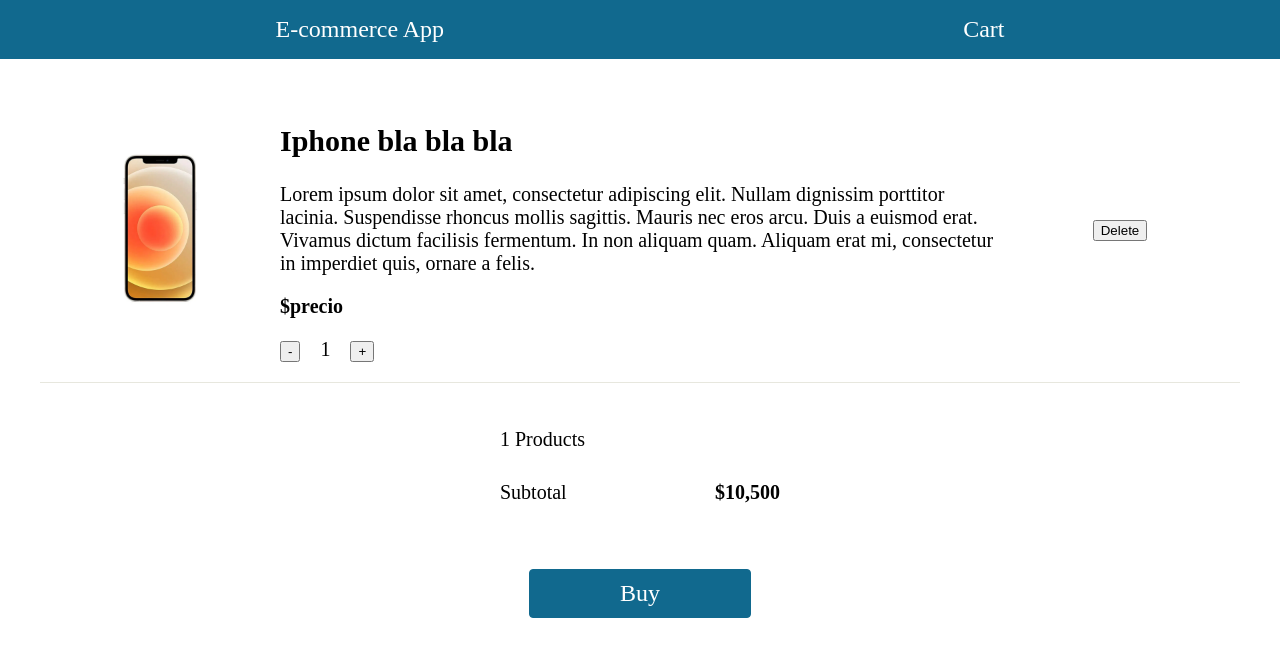
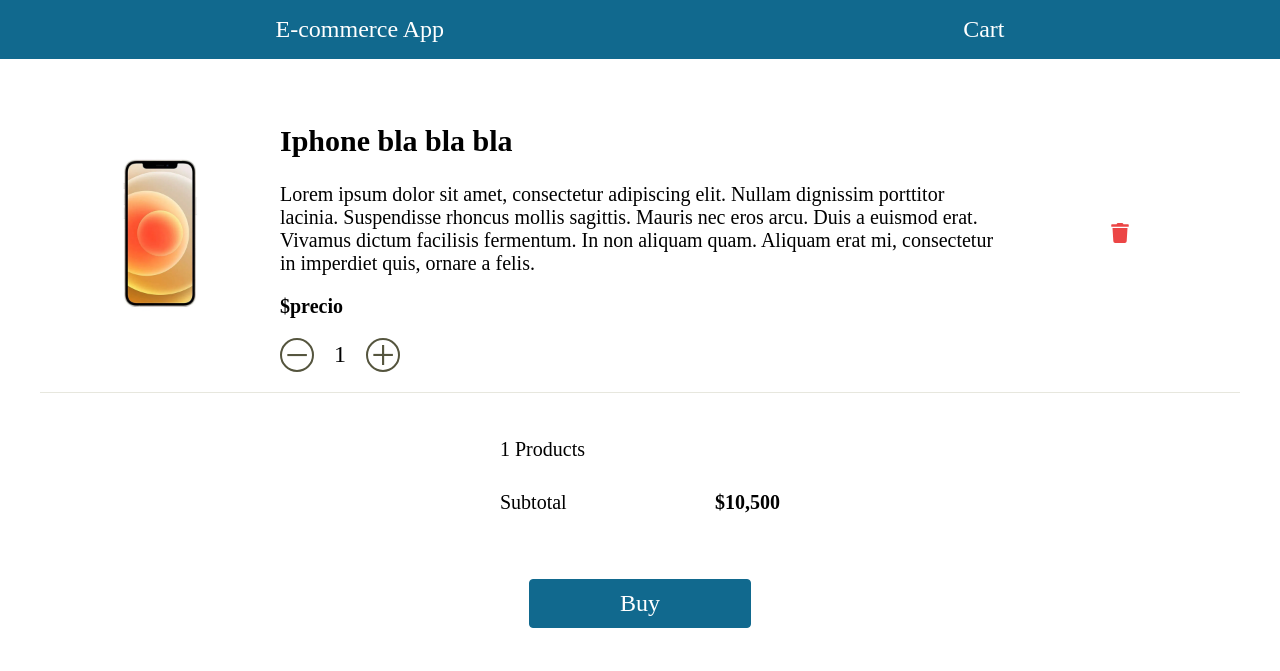
Before and after one commit to japerezd/ecommerce-app, a React app: page /cart in a window 1280 px wide. Built offline with nearby package versions, Linux system fonts and the light colour scheme; a web font is replaced by a local one.

Commit message:
Adding more styles to cart component

```diff
--- a/package.json
+++ b/package.json
@@ -9,6 +9,7 @@
     "node-sass": "^4.14.1",
     "react": "^17.0.1",
     "react-dom": "^17.0.1",
+    "react-icons": "^4.1.0",
     "react-router-dom": "^5.2.0",
     "react-scripts": "4.0.1",
     "web-vitals": "^0.2.4"
--- a/src/components/filters/getPrices.js
+++ b/src/components/filters/getPrices.js
@@ -33,7 +33,4 @@
     }else if(option === 'lower'){
         return filtered.sort((first, second) => first.price - second.price)
     }
-    // return filtered.sort((a,b) => a.price - b.price);
-    // const filtered2 = filtered.map(prod => prod.price)
-    // return filtered2;
 }
--- a/src/components/pages/Cart.js
+++ b/src/components/pages/Cart.js
@@ -1,5 +1,6 @@
 import React from "react";
 import image from "../../assets/images/smartphones/apple-iphone-12-mini-blanco-vista-frontal.webp";
+import {FaTrash} from 'react-icons/fa'
 
 export const Cart = () => {
   // const url = process.env.REACT_APP_URL;
@@ -22,12 +23,19 @@
           </p>
           <p><strong>$precio</strong></p>
 
-          <button>-</button>
-          <span>1</span>
-          <button>+</button>
+        <div className="control__products">
+              <div className="removing">
+                  <span> &minus; </span>
+              </div>
+
+              <span className="number__products">1</span>
+
+              <div className="adding">
+                  <span> &#43; </span>
+              </div>
+            </div>
         </div>
-
-        <button>Delete</button>
+        <div><FaTrash className="delete"/></div>
       </div>
 
       <div className="cart__subtotals">
--- a/src/styles/components/_cart.scss
+++ b/src/styles/components/_cart.scss
@@ -21,11 +21,11 @@
     width: 200px;
 }
 
-.container-cart__details span{
-    display: inline-block;
-    // width: 1rem;
-    margin: 0 1rem;
-}
+// .container-cart__details span{
+//     display: inline-block;
+//     // width: 1rem;
+//     margin: 0 1rem;
+// }
 
 img{
     width: 100%;
@@ -69,3 +69,43 @@
     }
 
 }
+
+.delete{
+    fill: #ec4646;
+    cursor: pointer;
+    transition: 0.3s all;
+
+    &:hover{
+        fill: darken(tomato, 10%);
+    }
+}
+
+.number__products{
+    display: inline-block;
+    margin: 0 1rem;
+    font-size: 1.2rem;
+}
+
+.adding,.removing{
+    border: 2px solid darken($gray, 60%);
+    border-radius: 50%;
+    display: inline-flex;
+    justify-content: center;
+    cursor: pointer;
+    align-items: center;
+    width: 1.5rem;
+    height: 1.5rem;
+}
+
+.adding span, .removing span{
+    text-align: center;
+    display: block;
+    font-size: 2.1rem;
+    color: darken($gray, 60%);
+
+}
+
+.control__products{
+    display: flex;
+    align-items: center;
+}
```
Also changed, not shown: src/components/Products.js (+0 -14 lines), 2 other files.
